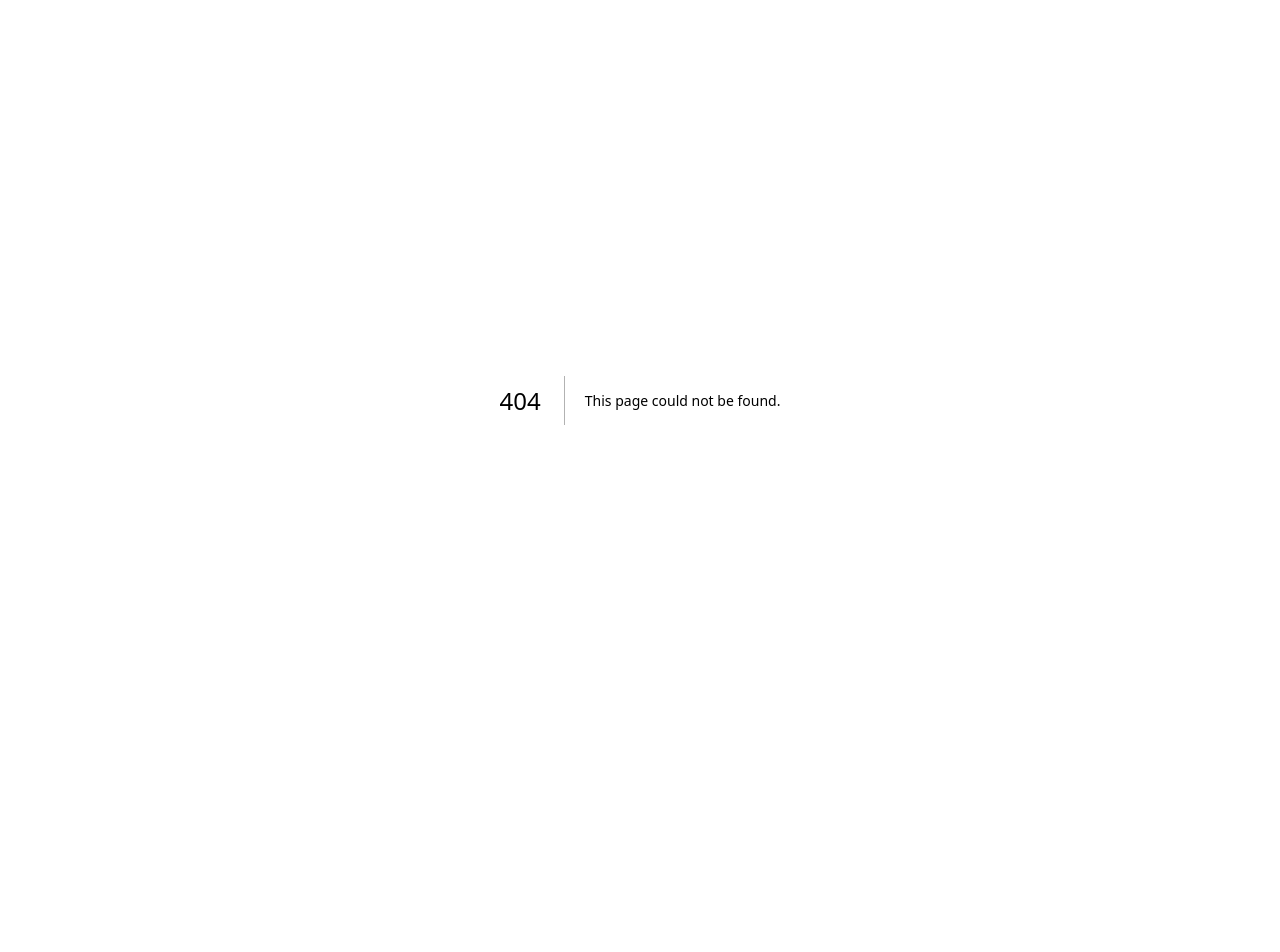
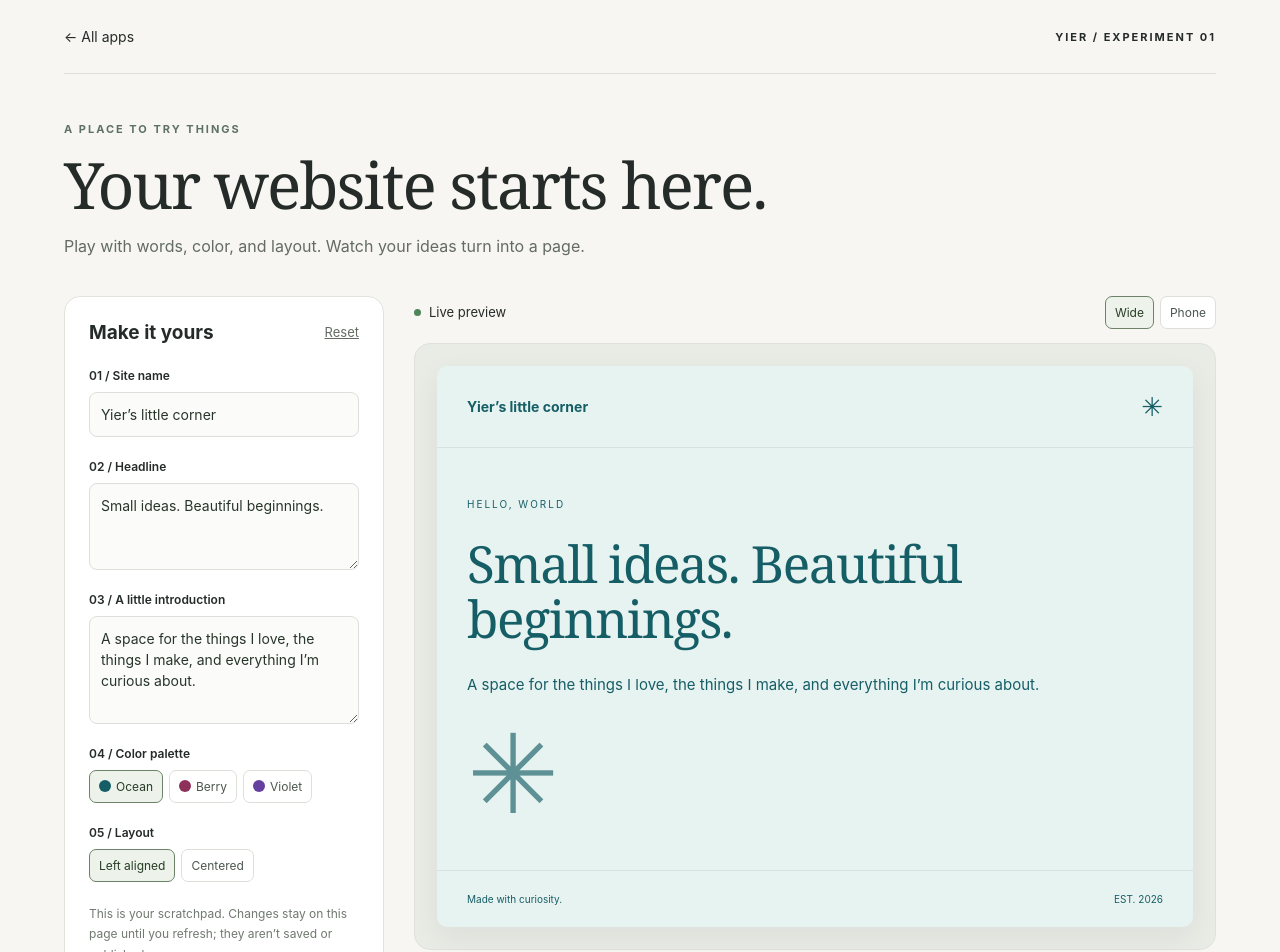
Before and after one commit to tomqiang/ai-chatbot-mvp, a Next.js app: page /apps/website-lab in a window 1280 px wide. Before the commit this address had no page. Shown: the top 952 px of the page. Before the commit the page ends 800 px from the top, so only its background shows below. Built offline with nearby package versions, Linux system fonts and the light colour scheme.

Commit message:
Add interactive Website Lab playground

```diff
--- /dev/null
+++ b/app/apps/website-lab/page.tsx
@@ -0,0 +1,10 @@
+import WebsiteLab from '@/features/website-lab/components/WebsiteLab'
+
+export const metadata = {
+  title: 'Website Lab | Yier',
+  description: 'Experiment with words, colors, and layouts in your own website playground.',
+}
+
+export default function WebsiteLabPage() {
+  return <WebsiteLab />
+}
--- /dev/null
+++ b/features/website-lab/components/WebsiteLab.module.css
@@ -0,0 +1,44 @@
+.page { min-height:100vh; background:#f7f6f2; color:#252b29; padding:0 5vw 64px; }
+.header { max-width:1320px; margin:auto; padding:28px 0; display:flex; justify-content:space-between; align-items:center; border-bottom:1px solid #dddfd8; gap:16px; }
+.header a { color:inherit; text-decoration:none; font-size:14px; }
+.header span,.eyebrow { font-size:11px; letter-spacing:2px; font-weight:700; }
+.intro { max-width:1320px; margin:48px auto 36px; }
+.eyebrow { color:#5d7165; }
+.intro h1 { font-family:Georgia,serif; font-weight:400; font-size:clamp(36px,5vw,64px); letter-spacing:-2px; margin:14px 0; line-height:1.1; }
+.intro > p:last-child { color:#636b64; line-height:1.6; }
+.workspace { max-width:1320px; margin:auto; display:grid; grid-template-columns:320px minmax(0,1fr); gap:30px; align-items:start; }
+.controls { background:white; border:1px solid #e1e3dc; border-radius:16px; padding:24px; }
+.sectionHeading { display:flex; align-items:center; justify-content:space-between; margin-bottom:24px; }
+.sectionHeading h2 { font-size:19px; margin:0; }
+.page button { cursor:pointer; font:inherit; }
+.sectionHeading button { background:none; border:0; text-decoration:underline; color:#626c63; font-size:13px; }
+.controls label,.controls legend { display:block; font-size:12px; font-weight:600; margin-bottom:9px; }
+.controls input,.controls textarea { display:block; width:100%; box-sizing:border-box; border:1px solid #dce0d9; border-radius:8px; padding:11px; background:#fbfcf9; font:inherit; font-size:14px; color:#28352b; margin-bottom:22px; line-height:1.5; }
+.controls textarea { resize:vertical; }
+.controls fieldset { padding:0; margin:0 0 22px; border:0; min-width:0; }
+.options { display:flex; flex-wrap:wrap; gap:6px; }
+.options button { display:inline-flex; align-items:center; gap:5px; padding:8px 9px; font-size:12px; border:1px solid #dce0d9; border-radius:7px; background:white; color:#4c574f; }
+.options button[aria-pressed=true] { background:#edf3eb; border-color:#6d8269; color:#263d24; }
+.swatch { width:12px; height:12px; border-radius:50%; }
+.note { color:#70796f; font-size:12px; line-height:1.7; margin:8px 0 0; }
+.toolbar { display:flex; gap:12px; justify-content:space-between; align-items:center; margin:0 0 14px; }
+.toolbar > span { font-size:13px; display:flex; gap:8px; align-items:center; }
+.toolbar i { width:7px; height:7px; border-radius:50%; background:#4f855a; }
+.canvas { padding:22px; background:#e9ebe5; border-radius:16px; border:1px solid #dfe2da; }
+.website { width:100%; max-width:100%; margin:auto; border-radius:10px; overflow:hidden; box-shadow:0 10px 30px #263b2910; transition:background .2s; overflow-wrap:anywhere; }
+.mobile { max-width:375px; }
+.siteNav { display:flex; justify-content:space-between; align-items:center; gap:12px; padding:25px 30px; border-bottom:1px solid #00000012; text-align:left; }
+.siteNav strong { font-size:14px; }
+.siteNav > span { font-size:26px; }
+.hero { padding:44px 30px 22px; }
+.badge { font-size:10px; letter-spacing:2px; }
+.hero h2 { font-family:Georgia,serif; font-size:clamp(32px,4vw,58px); line-height:1.08; font-weight:400; letter-spacing:-1.5px; margin:24px 0; }
+.hero p { font-size:15px; line-height:1.8; }
+.decoration { font-size:110px; line-height:1; padding:20px 0; opacity:.65; }
+.siteFooter { border-top:1px solid #00000012; padding:22px 30px; display:flex; flex-wrap:wrap; justify-content:space-between; gap:12px; font-size:10px; }
+.lesson { display:flex; gap:18px; padding:20px 4px; font-size:13px; line-height:1.6; color:#626c63; }
+.lesson strong { white-space:nowrap; color:#283b2a; }
+.lesson p { margin:0; }
+.page :is(button,a,input,textarea):focus-visible { outline:3px solid #54855f; outline-offset:3px; }
+@media(max-width:850px) { .workspace { grid-template-columns:1fr; } .intro { margin-top:32px; } .header span { font-size:9px; letter-spacing:1px; } .canvas { padding:12px; } }
+@media(prefers-reduced-motion:reduce) { .website { transition:none; } }
--- /dev/null
+++ b/features/website-lab/components/WebsiteLab.tsx
@@ -0,0 +1,96 @@
+'use client'
+
+import { useState } from 'react'
+import Link from 'next/link'
+import styles from './WebsiteLab.module.css'
+
+const themes = [
+  { name: 'Ocean', color: '#165e66', background: '#e7f3f1' },
+  { name: 'Berry', color: '#8d315a', background: '#f9eaf0' },
+  { name: 'Violet', color: '#6540a0', background: '#eeeafb' },
+]
+const initial = {
+  name: 'Yier’s little corner',
+  headline: 'Small ideas. Beautiful beginnings.',
+  description: 'A space for the things I love, the things I make, and everything I’m curious about.',
+}
+
+export default function WebsiteLab() {
+  const [content, setContent] = useState(initial)
+  const [themeIndex, setThemeIndex] = useState(0)
+  const [centered, setCentered] = useState(false)
+  const [mobile, setMobile] = useState(false)
+  const theme = themes[themeIndex]
+
+  function reset() {
+    setContent(initial)
+    setThemeIndex(0)
+    setCentered(false)
+    setMobile(false)
+  }
+
+  return (
+    <main className={styles.page}>
+      <header className={styles.header}>
+        <Link href="/">← All apps</Link>
+        <span>YIER / EXPERIMENT 01</span>
+      </header>
+      <section className={styles.intro}>
+        <p className={styles.eyebrow}>A PLACE TO TRY THINGS</p>
+        <h1>Your website starts here.</h1>
+        <p>Play with words, color, and layout. Watch your ideas turn into a page.</p>
+      </section>
+      <div className={styles.workspace}>
+        <aside className={styles.controls} aria-label="Website controls">
+          <div className={styles.sectionHeading}><h2>Make it yours</h2><button onClick={reset}>Reset</button></div>
+          <label htmlFor="site-name">01 / Site name</label>
+          <input id="site-name" maxLength={60} value={content.name} onChange={e => setContent({ ...content, name: e.target.value })} />
+          <label htmlFor="headline">02 / Headline</label>
+          <textarea id="headline" rows={3} maxLength={140} value={content.headline} onChange={e => setContent({ ...content, headline: e.target.value })} />
+          <label htmlFor="description">03 / A little introduction</label>
+          <textarea id="description" rows={4} maxLength={400} value={content.description} onChange={e => setContent({ ...content, description: e.target.value })} />
+          <fieldset>
+            <legend>04 / Color palette</legend>
+            <div className={styles.options}>
+              {themes.map((item, index) => (
+                <button key={item.name} aria-pressed={themeIndex === index} onClick={() => setThemeIndex(index)}>
+                  <span className={styles.swatch} style={{ background: item.color }} />{item.name}
+                </button>
+              ))}
+            </div>
+          </fieldset>
+          <fieldset>
+            <legend>05 / Layout</legend>
+            <div className={styles.options}>
+              <button aria-pressed={!centered} onClick={() => setCentered(false)}>Left aligned</button>
+              <button aria-pressed={centered} onClick={() => setCentered(true)}>Centered</button>
+            </div>
+          </fieldset>
+          <p className={styles.note}>This is your scratchpad. Changes stay on this page until you refresh; they aren’t saved or published.</p>
+        </aside>
+        <section className={styles.previewArea} aria-label="Live website preview">
+          <div className={styles.toolbar}>
+            <span><i /> Live preview</span>
+            <div className={styles.options}>
+              <button aria-pressed={!mobile} onClick={() => setMobile(false)}>Wide</button>
+              <button aria-pressed={mobile} onClick={() => setMobile(true)}>Phone</button>
+            </div>
+          </div>
+          <div className={styles.canvas}>
+            <article className={`${styles.website} ${mobile ? styles.mobile : ''}`} style={{ background: theme.background, color: theme.color, textAlign: centered ? 'center' : 'left' }}>
+              <div className={styles.siteNav}><strong>{content.name || 'Your site name'}</strong><span aria-hidden="true">✳</span></div>
+              <div className={styles.hero}>
+                <span className={styles.badge}>HELLO, WORLD</span>
+                <h2>{content.headline || 'Your next big idea goes here.'}</h2>
+                <p>{content.description || 'Tell visitors a little about yourself.'}</p>
+                <div className={styles.decoration} aria-hidden="true">✳</div>
+              </div>
+              <footer className={styles.siteFooter}><span>Made with curiosity.</span><span>EST. 2026</span></footer>
+            </article>
+          </div>
+          <div className={styles.lesson}><strong>Try this</strong><p>Write a shorter headline. Switch the layout. Notice how the same words can feel completely different.</p></div>
+        </section>
+      </div>
+    </main>
+  )
+}
```
Also changed, not shown: app/page.tsx (+8 -0 lines).
